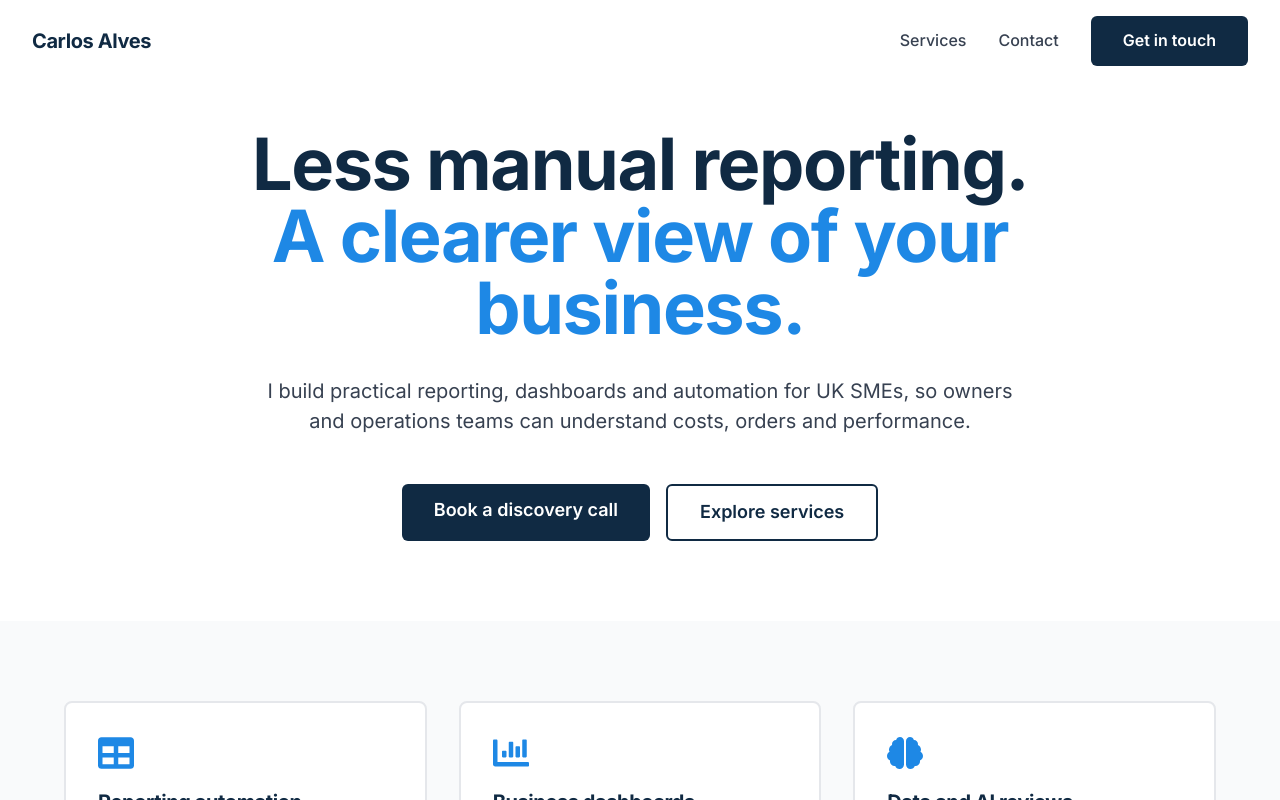
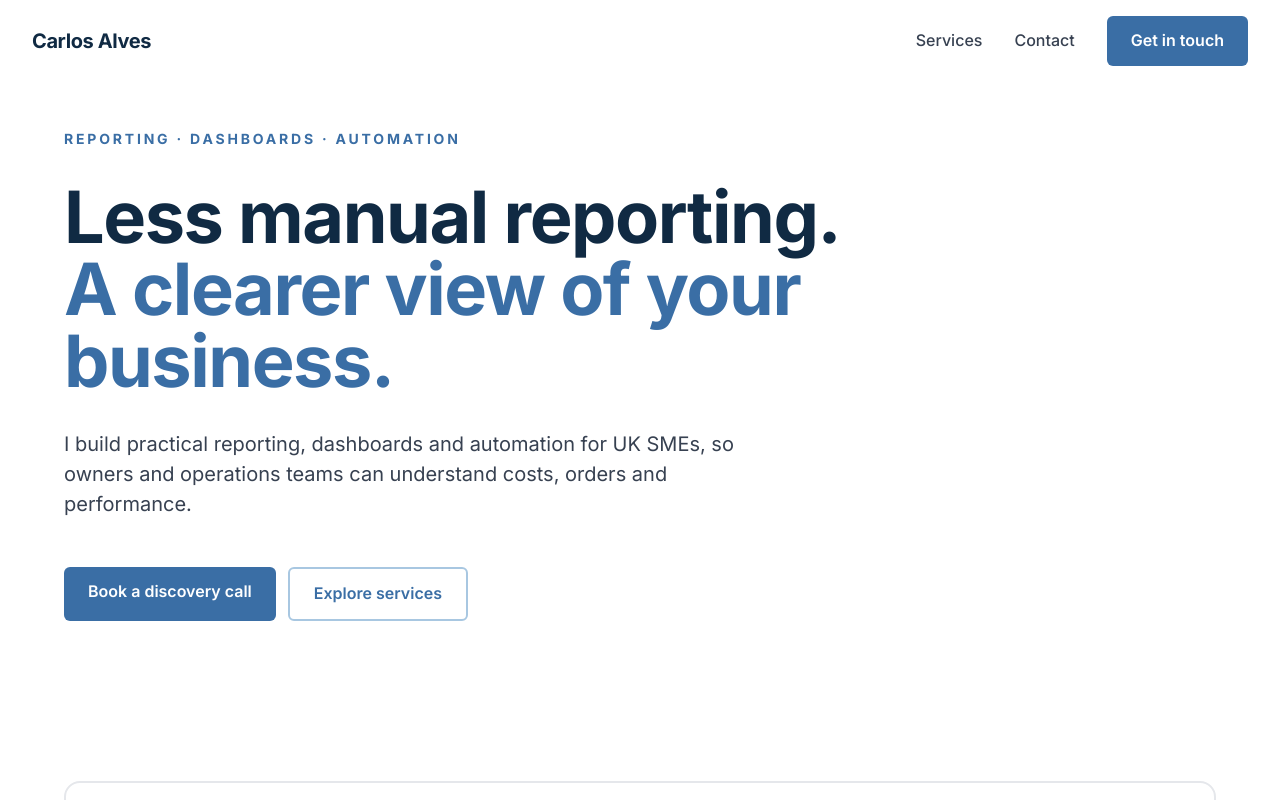
Before and after one commit to carlos-alves-one/carlos-alves-one.github.io, a Next.js app: page / in a window 1280 px wide. Shown: the top 800 px of the page. Built offline with nearby package versions, Linux system fonts and the light colour scheme.

Commit message:
Fix design to match reference: left-aligned hero, muted blue accent, grid background, eyebrow label, updated button styles, service cards in panel

```diff
--- a/app/globals.css
+++ b/app/globals.css
@@ -8,6 +8,10 @@
     font-feature-settings: 'kern' 1, 'liga' 1;
     -webkit-font-smoothing: antialiased;
     -moz-osx-font-smoothing: grayscale;
+    background-image:
+      linear-gradient(0deg, rgba(0, 0, 0, 0.02) 1px, transparent 1px),
+      linear-gradient(90deg, rgba(0, 0, 0, 0.02) 1px, transparent 1px);
+    background-size: 40px 40px;
   }
 
   h1, h2, h3, h4, h5, h6 {
@@ -18,15 +22,17 @@
 
 @layer components {
   .btn-primary {
-    @apply bg-navy-900 text-white px-8 py-3 rounded-md font-semibold
-           hover:bg-navy-800 transition-colors duration-200
-           focus:outline-none focus:ring-2 focus:ring-navy-900 focus:ring-offset-2;
+    @apply bg-accent-500 text-white px-6 py-3 font-semibold
+           hover:bg-accent-600 transition-colors duration-200
+           focus:outline-none focus:ring-2 focus:ring-accent-500 focus:ring-offset-2;
+    border-radius: 6px;
   }
 
   .btn-secondary {
-    @apply bg-white text-navy-900 px-8 py-3 rounded-md font-semibold border-2 border-navy-900
-           hover:bg-navy-50 transition-colors duration-200
-           focus:outline-none focus:ring-2 focus:ring-navy-900 focus:ring-offset-2;
+    @apply bg-white text-accent-500 px-6 py-3 font-semibold border-2 border-accent-200
+           hover:bg-accent-50 transition-colors duration-200
+           focus:outline-none focus:ring-2 focus:ring-accent-500 focus:ring-offset-2;
+    border-radius: 6px;
   }
 
   .card {
--- a/components/Hero.tsx
+++ b/components/Hero.tsx
@@ -9,28 +9,32 @@ export default function Hero() {
   }
 
   return (
-    <section className="pt-32 pb-20 px-4 sm:px-6 lg:px-8 bg-white">
-      <div className="max-w-5xl mx-auto">
-        <div className="text-center space-y-8">
-          <h1 className="text-4xl sm:text-5xl md:text-6xl lg:text-7xl font-bold">
+    <section className="pt-32 pb-20 px-8 sm:px-12 lg:px-16 bg-white">
+      <div className="max-w-6xl">
+        <div className="space-y-8">
+          <p className="text-xs sm:text-sm font-bold text-accent-500 tracking-[0.2em] uppercase">
+            REPORTING · DASHBOARDS · AUTOMATION
+          </p>
+
+          <h1 className="text-4xl sm:text-5xl md:text-6xl lg:text-7xl font-bold max-w-4xl">
             <span className="block text-navy-900">Less manual reporting.</span>
-            <span className="block text-accent-600">A clearer view of your business.</span>
+            <span className="block text-accent-500">A clearer view of your business.</span>
           </h1>
 
-          <p className="text-lg sm:text-xl text-gray-700 max-w-3xl mx-auto leading-relaxed">
+          <p className="text-lg sm:text-xl text-gray-700 max-w-2xl leading-relaxed">
             I build practical reporting, dashboards and automation for UK SMEs, so owners and operations teams can understand costs, orders and performance.
           </p>
 
-          <div className="flex flex-col sm:flex-row gap-4 justify-center pt-4">
+          <div className="flex flex-row gap-3 pt-4">
             <a
               href="mailto:carlos.alves.one@gmail.com"
-              className="btn-primary text-lg inline-block"
+              className="btn-primary text-base inline-block"
             >
               Book a discovery call
             </a>
             <button
               onClick={() => scrollToSection('services')}
-              className="btn-secondary text-lg"
+              className="btn-secondary text-base"
             >
               Explore services
             </button>
--- a/components/Services.tsx
+++ b/components/Services.tsx
@@ -20,15 +20,16 @@ const services = [
 
 export default function Services() {
   return (
-    <section id="services" className="py-20 px-4 sm:px-6 lg:px-8 bg-gray-50">
+    <section id="services" className="py-20 px-8 sm:px-12 lg:px-16 bg-white">
       <div className="max-w-6xl mx-auto">
+        <div className="bg-white p-8 md:p-12 rounded-2xl border-2 border-gray-200">
           <div className="grid grid-cols-1 md:grid-cols-3 gap-8">
             {services.map((service, index) => (
               <div
                 key={index}
-              className="card"
+                className="bg-white p-6 rounded-xl border border-gray-200"
               >
-              <service.icon className="text-accent-600 text-4xl mb-4" />
+                <service.icon className="text-accent-500 text-4xl mb-4" />
                 <h3 className="text-xl font-bold text-navy-900 mb-3">
                   {service.title}
                 </h3>
@@ -37,6 +38,7 @@ export default function Services() {
             ))}
           </div>
         </div>
+      </div>
     </section>
   )
 }
--- a/tailwind.config.ts
+++ b/tailwind.config.ts
@@ -23,16 +23,16 @@ const config: Config = {
           950: '#0a1f2f',
         },
         accent: {
-          50: '#e3f2fd',
-          100: '#bbdefb',
-          200: '#90caf9',
-          300: '#64b5f6',
-          400: '#42a5f5',
-          500: '#2196f3',
-          600: '#1e88e5',
-          700: '#1976d2',
-          800: '#1565c0',
-          900: '#0d47a1',
+          50: '#f0f5fa',
+          100: '#d4e3f0',
+          200: '#a8c7e1',
+          300: '#7cabd2',
+          400: '#508fc3',
+          500: '#3a6ea5',
+          600: '#2e5884',
+          700: '#234263',
+          800: '#172c42',
+          900: '#0c1621',
         },
       },
       fontFamily: {
```
Lines whose indentation alone changed are shown as unchanged.
